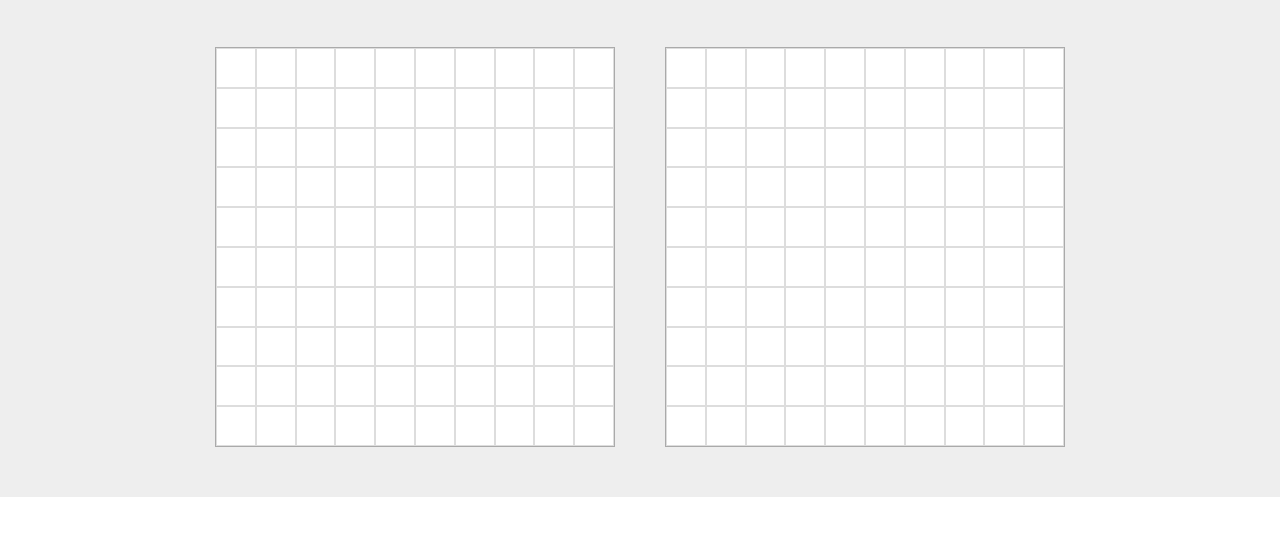
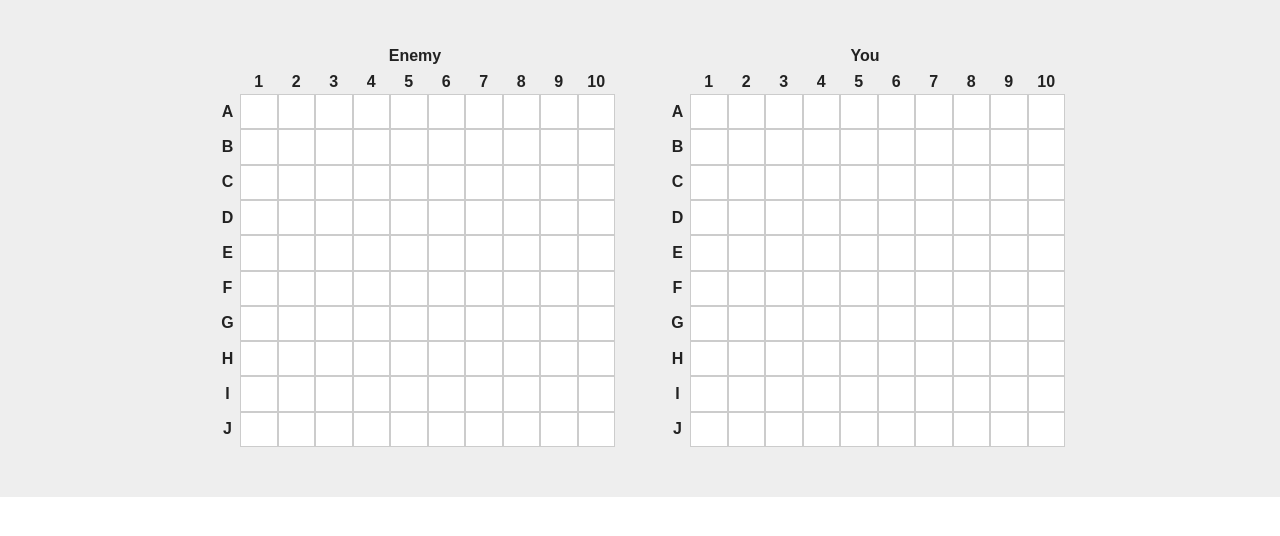
Before and after one commit to SerginoCroes/battleship, a website with bundled scripts: page dist/index.html in a window 1280 px wide. Shown: the part 60-596 px from the top of the page. Built offline with nearby package versions, Linux system fonts and the light colour scheme.

Commit message:
progress

```diff
--- a/src/dom.js
+++ b/src/dom.js
@@ -8,4 +8,30 @@ export function buildBoard(board) {
         box.classList.add(`box${i}`);
         board.appendChild(box);
     }
+    buildLegend(board);
 }
+
+function buildLegend(board) {
+    const xcoords = board.querySelector('.xcoords');
+    const ycoords = board.querySelector('.ycoords');
+
+     for (let i = 1; i <= 10; i++) {
+        const xcoord = document.createElement('div');
+        xcoord.classList.add('coord');
+        const xtext = document.createElement('p');
+        xtext.textContent = `${i}`;
+        xcoord.appendChild(xtext);
+        xcoords.appendChild(xcoord);
+
+        const ycoord = document.createElement('div');
+        ycoord.classList.add('coord');
+        const ytext = document.createElement('p');
+        ytext.textContent = String.fromCharCode(64+i);
+        ycoord.appendChild(ytext);
+        ycoords.appendChild(ycoord);
+    }
+}
+
+export function addShip(x, y, length) {
+
+}
```
Also changed, not shown: dist/index.html, dist/main.js, dist/style.css.
